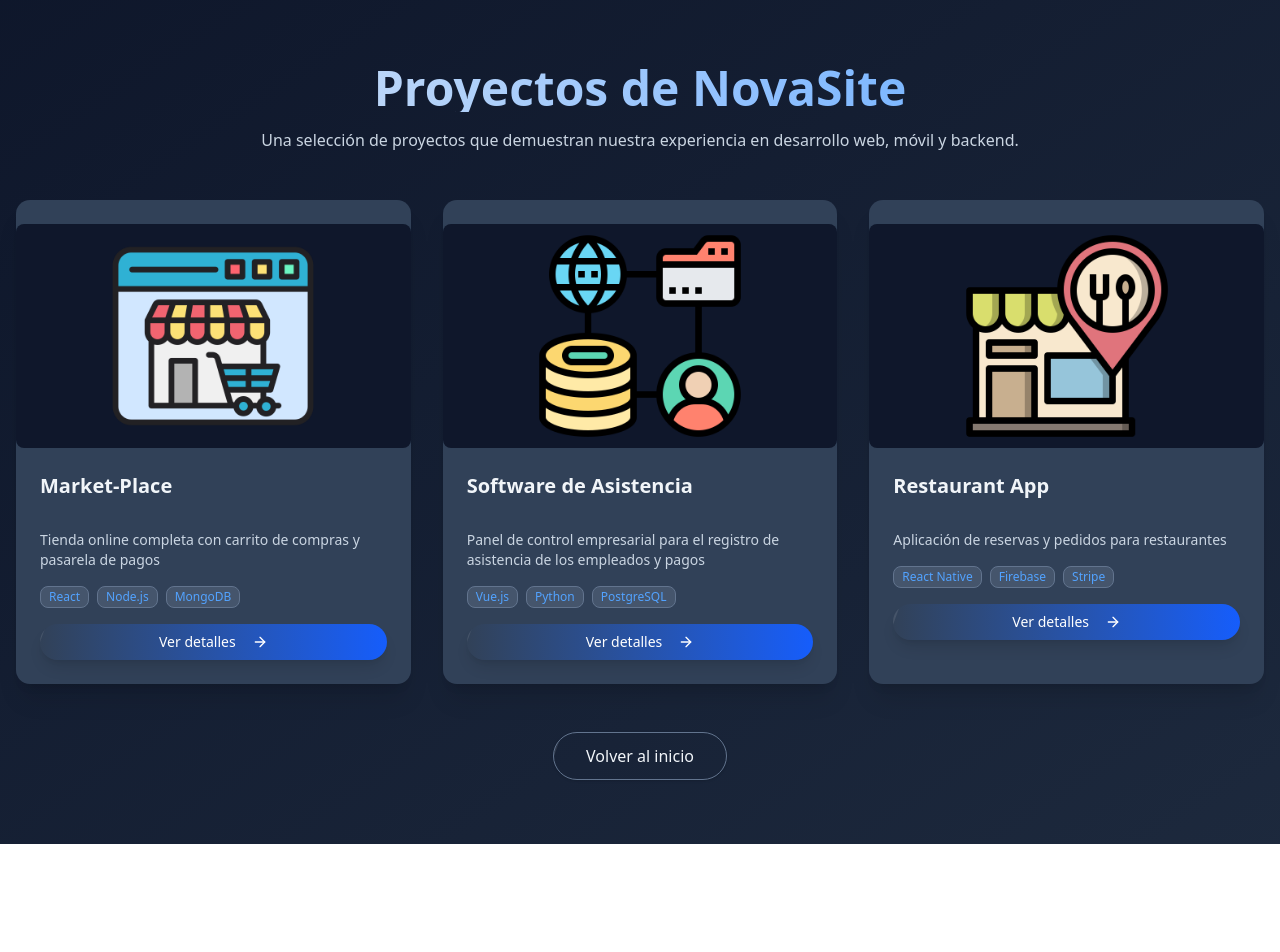
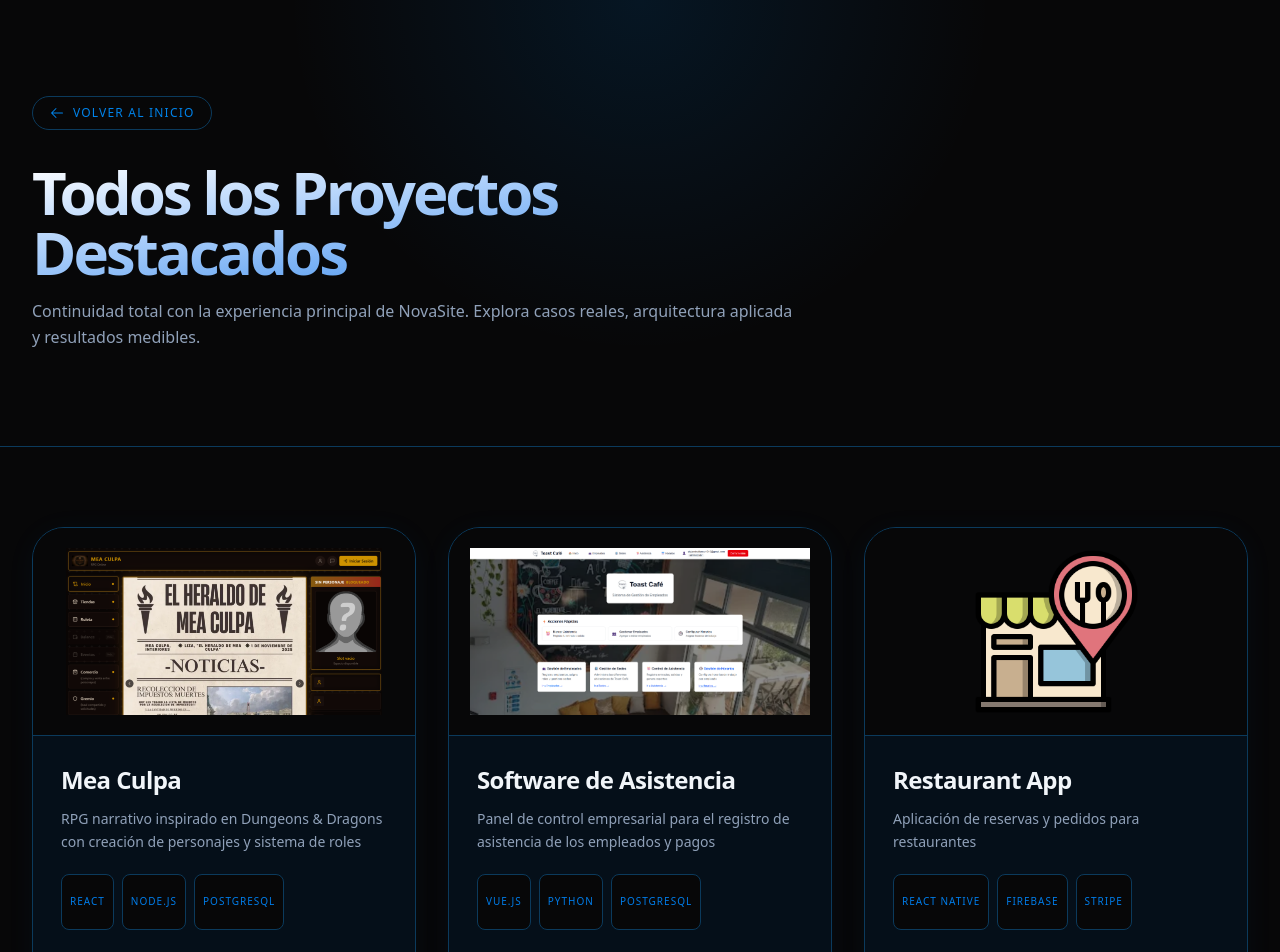
Before and after one commit to AntJimenezZ/nova-site, a Next.js app: page /proyectos in a window 1280 px wide. Shown: the top 952 px of the page. Before the commit the page ends 844 px from the top, so only its background shows below. Built offline with nearby package versions, Linux system fonts and the light colour scheme.

Commit message:
feat: enhance landing and projects pages with modal management and new project details

```diff
--- a/src/app/proyectos/page.tsx
+++ b/src/app/proyectos/page.tsx
@@ -1,167 +1,237 @@
-"use client"
+"use client";
 
-import Link from "next/link"
-import Image from "next/image"
-import { projects } from "@/lib/projects"
-import { Card, CardContent, CardHeader, CardTitle } from "@/components/ui/card"
-import { Badge } from "@/components/ui/badge"
-import { Button } from "@/components/ui/button"
-import { ArrowRight, X } from "lucide-react"
-import { useState } from "react"
+import Link from "next/link";
+import Image from "next/image";
+import { useEffect, useState } from "react";
+import { motion, AnimatePresence } from "framer-motion";
+import { ArrowLeft, ArrowRight, CheckCircle, Star, X } from "@phosphor-icons/react";
+
+import { projects, Project } from "@/lib/projects";
+import { Badge } from "@/components/ui/badge";
 
 export default function ProyectosPage() {
-  type Project = typeof projects[number]
-  const [active, setActive] = useState<Project | null>(null)
+  const [active, setActive] = useState<Project | null>(null);
+
+  useEffect(() => {
+    const previousBodyOverflow = document.body.style.overflow;
+    const previousHtmlOverflow = document.documentElement.style.overflow;
+
+    if (active) {
+      document.body.style.overflow = "hidden";
+      document.documentElement.style.overflow = "hidden";
+    }
+
+    return () => {
+      document.body.style.overflow = previousBodyOverflow;
+      document.documentElement.style.overflow = previousHtmlOverflow;
+    };
+  }, [active]);
+
   return (
-    <main className="min-h-screen bg-gradient-to-br from-slate-900 to-slate-800 px-4 py-16">
-      <div className="container mx-auto">
-        <div className="text-center mb-12">
-          <h1 className="text-4xl md:text-5xl font-extrabold mb-4 bg-gradient-to-r from-slate-200 to-blue-400 bg-clip-text text-transparent">
-            Proyectos de NovaSite
+    <main className="font-outfit min-h-[100dvh] bg-[#070708] text-slate-100 relative overflow-x-hidden">
+      <section className="relative border-b border-[#0B3A5C] bg-[radial-gradient(circle_at_top,rgba(0,131,234,0.12),transparent_45%)]">
+        <div className="container mx-auto px-4 md:px-8 py-20 md:py-24">
+          <Link
+            href="/"
+            className="inline-flex items-center gap-2 text-xs uppercase tracking-widest font-geist-mono text-[#0083EA] border border-[#0B3A5C] px-4 py-2 rounded-full hover:border-[#0083EA] hover:bg-[#0083EA]/15 transition-colors"
+          >
+            <ArrowLeft className="w-4 h-4" />
+            Volver al inicio
+          </Link>
+
+          <div className="mt-8 max-w-3xl">
+            <h1 className="text-4xl md:text-6xl font-black tracking-tighter text-transparent bg-clip-text bg-gradient-to-br from-white to-[#007CE8]">
+              Todos los Proyectos Destacados
             </h1>
-          <p className="text-slate-300 max-w-3xl mx-auto">
-            Una selección de proyectos que demuestran nuestra experiencia en desarrollo web, móvil y backend.
+            <p className="mt-4 text-slate-400 font-geist-sans leading-relaxed">
+              Continuidad total con la experiencia principal de NovaSite. Explora casos reales, arquitectura aplicada y resultados medibles.
             </p>
           </div>
+        </div>
+      </section>
 
-        <div className="grid grid-cols-1 sm:grid-cols-2 lg:grid-cols-3 gap-6 md:gap-8">
-          {projects.map((p, i) => (
-            <Card key={i} className="overflow-hidden border-0 bg-slate-700 hover:bg-slate-600 transition-all duration-300 hover:-translate-y-1 shadow-xl">
-              <div className="relative w-full h-48 sm:h-56 bg-slate-900 rounded-md overflow-hidden ring-1 ring-slate-700/40">
+      <section className="container mx-auto px-4 md:px-8 py-16 md:py-20">
+        <div className="grid grid-cols-1 md:grid-cols-2 xl:grid-cols-3 gap-6 md:gap-8">
+          {projects.map((project, index) => (
+            <motion.article
+              key={project.title}
+              initial={{ opacity: 0, y: 28 }}
+              whileInView={{ opacity: 1, y: 0 }}
+              viewport={{ once: true, margin: "-10%" }}
+              transition={{ duration: 0.45, ease: "easeOut", delay: index * 0.05 }}
+              className="group relative h-full rounded-[2rem] border border-[#0B3A5C] bg-[#050F19] overflow-hidden hover:border-[#0083EA] transition-all duration-300 shadow-[0_4px_30px_rgba(0,131,234,0.05)] hover:shadow-[0_8px_45px_rgba(0,131,234,0.18)]"
+            >
+              <div className="absolute inset-0 opacity-0 group-hover:opacity-100 transition-opacity duration-500 pointer-events-none bg-gradient-to-br from-[#0083EA]/5 via-transparent to-[#0083EA]/10" />
+
+              <div className="relative h-52 border-b border-[#0B3A5C] bg-[#070708]">
                 <Image
-                  src={p.image}
-                  alt={p.title}
+                  src={project.image}
+                  alt={project.title}
                   fill
-                  sizes="(max-width: 640px) 100vw, (max-width: 1024px) 50vw, 33vw"
-                  className="object-contain object-center p-2"
-                  priority={i < 2}
+                  sizes="(max-width: 768px) 100vw, (max-width: 1280px) 50vw, 33vw"
+                  className="object-contain p-5"
+                  priority={index < 3}
                 />
               </div>
-              <CardHeader>
-                <CardTitle className="text-slate-100 text-xl">{p.title}</CardTitle>
-              </CardHeader>
-              <CardContent>
-                <p className="text-slate-300 mb-4 text-sm">{p.description}</p>
-                <div className="flex flex-wrap gap-2 mb-4">
-                  {p.tech.map((t, ti) => (
-                    <Badge key={ti} variant="outline" className="border-slate-500 text-blue-400 bg-slate-600">
-                      {t}
+
+              <div className="relative p-6 md:p-7 flex flex-col h-[calc(100%-13rem)]">
+                <h2 className="text-2xl font-black tracking-tight mb-3">{project.title}</h2>
+                <p className="text-slate-400 text-sm font-geist-sans leading-relaxed line-clamp-3 mb-5">
+                  {project.description}
+                </p>
+
+                <div className="flex flex-wrap gap-2 mb-6 min-h-14">
+                  {project.tech.slice(0, 4).map((tech) => (
+                    <Badge
+                      key={tech}
+                      variant="outline"
+                      className="border-[#0B3A5C] text-[#007CE8] bg-[#070708] font-geist-mono text-[10px] tracking-widest uppercase"
+                    >
+                      {tech}
                     </Badge>
                   ))}
                 </div>
-                <Button
-                  variant="gradient"
-                  className="group relative overflow-hidden rounded-full w-full cursor-pointer focus-visible:ring-[3px] focus-visible:ring-blue-400/50 before:absolute before:inset-y-0 before:-left-1/3 before:w-1/3 before:bg-white/10 before:skew-x-[-20deg] before:transition-transform before:duration-500 hover:before:translate-x-[300%]"
-                  onClick={() => setActive(p)}
+
+                <button
+                  onClick={() => setActive(project)}
+                  className="mt-auto w-full inline-flex items-center justify-center gap-2 rounded-xl border border-[#0B3A5C] bg-[#070708] py-3 text-xs font-bold tracking-widest uppercase text-[#0083EA] hover:border-[#0083EA] hover:bg-[#0083EA]/15 hover:text-white transition-colors"
                 >
-                  Ver detalles
-                  <ArrowRight className="ml-2 w-4 h-4 transition-transform duration-200 group-hover:translate-x-0.5" />
-                </Button>
-              </CardContent>
-            </Card>
+                  Ver caso completo
+                  <ArrowRight className="w-4 h-4" />
+                </button>
+              </div>
+            </motion.article>
           ))}
         </div>
+      </section>
 
-        <div className="flex justify-center mt-12">
-          <Button asChild size="xl" variant="outlineGlow" className="group relative overflow-hidden rounded-full px-8 cursor-pointer focus-visible:ring-[3px] focus-visible:ring-blue-400/50 before:absolute before:inset-y-0 before:-left-1/3 before:w-1/3 before:bg-white/10 before:skew-x-[-20deg] before:transition-transform before:duration-500 hover:before:translate-x-[300%]">
-            <Link href="/" aria-label="Volver al inicio">Volver al inicio</Link>
-          </Button>
+      <AnimatePresence>
+        {active && (
+          <motion.div
+            initial={{ opacity: 0 }}
+            animate={{ opacity: 1 }}
+            exit={{ opacity: 0 }}
+            className="fixed inset-0 z-[100] flex items-center justify-center px-4 py-8 md:p-12 overflow-y-auto"
+          >
+            <div className="absolute inset-0 bg-[#070708]/90 backdrop-blur-md" onClick={() => setActive(null)} />
+
+            <motion.div
+              initial={{ opacity: 0, scale: 0.96, y: 24 }}
+              animate={{ opacity: 1, scale: 1, y: 0 }}
+              exit={{ opacity: 0, scale: 0.98, y: 10 }}
+              transition={{ type: "spring", stiffness: 120, damping: 18 }}
+              className="relative my-auto w-full max-w-5xl max-h-[calc(100dvh-4rem)] bg-[#050F19] border border-[#0B3A5C] rounded-[2.5rem] shadow-[0_0_80px_rgba(0,131,234,0.2)] overflow-hidden flex flex-col z-10"
+            >
+              <div className="absolute top-6 right-6 z-20">
+                <button
+                  onClick={() => setActive(null)}
+                  className="w-12 h-12 flex items-center justify-center rounded-full bg-[#070708]/80 border border-[#0083EA]/50 hover:bg-[#0083EA]/20 transition-colors backdrop-blur-md shadow-lg"
+                  aria-label="Cerrar detalles del proyecto"
+                >
+                  <X className="w-5 h-5 text-white" />
+                </button>
               </div>
 
-        {active && (
-          <div className="fixed inset-0 z-50 flex items-center justify-center p-2 sm:p-4">
-            {/* Backdrop */}
-            <div className="absolute inset-0 bg-black/60 backdrop-blur-sm" onClick={() => setActive(null)} />
-            {/* Dialog */}
-            <div role="dialog" aria-modal="true" className="relative z-10 w-full max-w-[95vw] sm:max-w-xl rounded-2xl bg-slate-900 ring-1 ring-slate-700/60 shadow-2xl overflow-hidden animate-in fade-in zoom-in-95">
-              <div className="flex items-center justify-between px-3 sm:px-6 py-3 sm:py-4 border-b border-slate-800">
-                <h3 className="text-lg sm:text-xl font-bold text-slate-100">{active.title}</h3>
-                <button aria-label="Cerrar" onClick={() => setActive(null)} className="p-2 rounded-lg hover:bg-slate-800 text-slate-300">
-                  <X className="w-5 h-5" />
-                </button>
+              <div className="max-h-[calc(100dvh-4rem)] overflow-y-auto hidden-scrollbar overscroll-contain">
+                <div className="w-full relative min-h-[220px] overflow-hidden border-b border-[#0B3A5C] p-8 md:p-16 flex flex-col justify-end bg-gradient-to-tr from-[#050F19] to-[#0B3A5C]/40">
+                  <Badge variant="outline" className="w-fit border-[#0083EA]/30 text-[#0083EA] bg-[#0083EA]/10 font-mono text-[10px] tracking-widest uppercase mb-6">
+                    {active.client || "Sector Empresarial"}
+                  </Badge>
+                  <h3 className="text-5xl md:text-7xl font-black tracking-tighter text-transparent bg-clip-text bg-gradient-to-br from-white to-[#007CE8]">
+                    {active.title}
+                  </h3>
                 </div>
-              <div className="px-3 sm:px-6 py-3 sm:py-4 grid gap-4 sm:gap-5 max-h-[80vh] overflow-y-auto">
-                <div className="relative w-full h-44 sm:h-56 bg-slate-800 rounded-lg overflow-hidden ring-1 ring-slate-700/40">
-                  <Image src={active.image} alt={active.title} fill sizes="(max-width: 640px) 90vw, 560px" className="object-contain object-center p-2" />
-                </div>
-                <p className="text-slate-300 text-sm sm:text-base">
-                  {active.longDescription ?? active.description}
+
+                <div className="w-full p-8 md:p-16 flex flex-col gap-10">
+                  <p className="max-w-4xl text-lg md:text-xl text-slate-300 font-geist-sans leading-relaxed">
+                    {active.longDescription || active.description}
                   </p>
-                <div className="flex flex-wrap gap-2">
-                  {active.tech?.map((t, idx) => (
-                    <Badge key={idx} variant="outline" className="border-slate-600 text-blue-400 bg-slate-700">{t}</Badge>
-                  ))}
-                </div>
-                {(active.role || active.duration || active.client) && (
-                  <div className="grid grid-cols-1 sm:grid-cols-3 gap-3 text-sm">
-                    {active.role && (
-                      <div className="rounded-lg bg-slate-800/60 p-3 ring-1 ring-slate-700/50">
-                        <div className="text-slate-400">Rol</div>
-                        <div className="text-slate-200 font-medium">{active.role}</div>
-                      </div>
-                    )}
-                    {active.duration && (
-                      <div className="rounded-lg bg-slate-800/60 p-3 ring-1 ring-slate-700/50">
-                        <div className="text-slate-400">Duración</div>
-                        <div className="text-slate-200 font-medium">{active.duration}</div>
-                      </div>
-                    )}
-                    {active.client && (
-                      <div className="rounded-lg bg-slate-800/60 p-3 ring-1 ring-slate-700/50">
-                        <div className="text-slate-400">Cliente</div>
-                        <div className="text-slate-200 font-medium">{active.client}</div>
-                      </div>
-                    )}
-                  </div>
-                )}
-                {active.features && active.features.length > 0 && (
-                  <div>
-                    <div className="text-slate-200 font-semibold mb-2">Características clave</div>
-                    <ul className="list-disc pl-5 space-y-1 text-slate-300 text-sm">
-                      {active.features.map((f, i) => (
-                        <li key={i}>{f}</li>
+
+                  <div className="grid grid-cols-1 md:grid-cols-2 gap-12 mt-4">
+                    {active.features && (
+                      <div className="p-6 md:p-8 rounded-[1.5rem] bg-[#070708]/70 border border-[#0B3A5C]">
+                        <h4 className="text-xs tracking-widest font-mono text-[#007CE8] mb-6 uppercase">Características Implementadas</h4>
+                        <ul className="space-y-4">
+                          {active.features.map((feature, i) => (
+                            <li key={i} className="flex items-start text-slate-300 font-geist-sans">
+                              <CheckCircle weight="fill" className="w-5 h-5 text-[#0083EA] mr-3 shrink-0 mt-0.5" />
+                              <span>{feature}</span>
+                            </li>
                           ))}
                         </ul>
                       </div>
                     )}
-                {active.outcomes && active.outcomes.length > 0 && (
-                  <div>
-                    <div className="text-slate-200 font-semibold mb-2">Resultados</div>
-                    <ul className="list-disc pl-5 space-y-1 text-slate-300 text-sm">
-                      {active.outcomes.map((o, i) => (
-                        <li key={i}>{o}</li>
+
+                    {(active.metrics || active.outcomes) && (
+                      <div className="p-6 md:p-8 rounded-[1.5rem] bg-[#070708] border border-[#0B3A5C] flex flex-col justify-center">
+                        <h4 className="text-xs tracking-widest font-mono text-[#007CE8] mb-8 uppercase text-center">Impacto Operativo</h4>
+
+                        <div className="grid grid-cols-2 gap-6 text-center mb-8">
+                          {active.metrics?.map((metric, i) => (
+                            <div key={i}>
+                              <p className="text-4xl font-black text-white mb-2">{metric.value}</p>
+                              <p className="text-xs text-slate-500 font-geist-mono uppercase tracking-widest">{metric.label}</p>
+                            </div>
                           ))}
-                    </ul>
                         </div>
-                )}
-                {active.metrics && active.metrics.length > 0 && (
-                  <div>
-                    <div className="text-slate-200 font-semibold mb-2">Métricas</div>
-                    <div className="flex flex-wrap gap-2">
-                      {active.metrics.map((m, i) => (
-                        <div key={i} className="px-3 py-1 rounded-full bg-slate-800/70 ring-1 ring-slate-700/60 text-slate-200 text-xs">
-                          <span className="text-slate-400 mr-1">{m.label}:</span>
-                          <span className="font-semibold">{m.value}</span>
+
+                        <div className="space-y-3 border-t border-[#0B3A5C] pt-6">
+                          {active.outcomes?.map((outcome, i) => (
+                            <div key={i} className="text-sm text-slate-400 font-geist-sans flex items-center justify-center">
+                              <Star weight="fill" className="w-4 h-4 text-[#007CE8] mr-2" />
+                              {outcome}
                             </div>
                           ))}
                         </div>
                       </div>
                     )}
-                {/* Enlaces de demo/repositorio removidos a solicitud del usuario */}
                   </div>
-              <div className="px-3 sm:px-6 py-3 sm:py-4 border-t border-slate-800 flex flex-col sm:flex-row justify-end gap-3">
-                <Button
-                  variant="outlineGlow"
-                  className="group relative overflow-hidden rounded-full px-6 w-full sm:w-auto cursor-pointer focus-visible:ring-[3px] focus-visible:ring-blue-400/50 before:absolute before:inset-y-0 before:-left-1/3 before:w-1/3 before:bg-white/10 before:skew-x-[-20deg] before:transition-transform before:duration-500 hover:before:translate-x-[300%]"
-                  onClick={() => setActive(null)}
+
+                  <div className="mt-4 pt-8 border-t border-[#0B3A5C] flex gap-3 flex-wrap">
+                    {active.tech.map((tech) => (
+                      <span
+                        key={tech}
+                        className="px-5 py-2 bg-[#0B3A5C]/20 text-white hover:bg-[#0083EA]/20 hover:border-[#0083EA] transition-colors font-geist-mono text-xs rounded-xl border border-[#0B3A5C]"
                       >
-                  Cerrar
-                </Button>
+                        {tech}
+                      </span>
+                    ))}
+                  </div>
+
+                  {active.links?.demo && active.links.demo !== "#" && (
+                    <div className="pt-2">
+                      <a
+                        href={active.links.demo}
+                        target="_blank"
+                        rel="noopener noreferrer"
+                        className="inline-flex items-center gap-2 rounded-xl border border-[#0B3A5C] bg-[#070708] px-5 py-3 text-xs font-bold tracking-widest uppercase text-[#0083EA] hover:border-[#0083EA] hover:bg-[#0083EA]/15 hover:text-white transition-colors"
+                      >
+                        Ver proyecto en vivo
+                        <ArrowRight className="w-4 h-4" />
+                      </a>
+                    </div>
+                  )}
+
+                  <div className="pt-2">
+                    <p className="text-xs tracking-widest uppercase font-geist-mono text-[#007CE8] mb-3">
+                      Vista del proyecto
+                    </p>
+                    <div className="relative w-full h-64 md:h-[26rem] rounded-[1.5rem] overflow-hidden border border-[#0B3A5C] bg-[#070708]">
+                      <Image
+                        src={active.image}
+                        alt={`Vista del proyecto ${active.title}`}
+                        fill
+                        className="object-cover object-center"
+                        sizes="(max-width: 768px) 100vw, 1200px"
+                      />
                     </div>
                   </div>
                 </div>
+              </div>
+            </motion.div>
+          </motion.div>
         )}
-      </div>
+      </AnimatePresence>
     </main>
-  )
+  );
 }
--- a/src/lib/projects.ts
+++ b/src/lib/projects.ts
@@ -15,37 +15,37 @@ export type Project = {
 
 export const projects: Project[] = [
   {
-    title: "Market-Place",
-    description: "Tienda online completa con carrito de compras y pasarela de pagos",
-    image: "/logos/digital-marketing_9541515.png",
-    tech: ["React", "Node.js", "MongoDB"],
+    title: "Mea Culpa",
+    description: "RPG narrativo inspirado en Dungeons & Dragons con creación de personajes y sistema de roles",
+    image: "/MEACULPA.RPG.png",
+    tech: ["React", "Node.js", "PostgreSQL"],
     longDescription:
-      "Desarrollamos una plataforma e‑commerce escalable con catálogo administrable, búsqueda avanzada y checkout seguro. Se integró pasarela de pago (Stripe) y panel para gestión de inventario, órdenes y clientes. Diseño responsive y performance optimizado para SEO.",
+      "Desarrollamos Mea Culpa, un RPG online basado en la experiencia de Dungeons & Dragons, centrado en interpretación de personajes y desempeño de roles dentro de campañas narrativas. Implementamos creación de personajes, fichas dinámicas, gestión de habilidades, inventario y progresión por sesiones, junto con herramientas para directores de juego.",
     features: [
-      "Catálogo con categorías, filtros y búsqueda",
-      "Carrito persistente y cálculo de envíos",
-      "Checkout con Stripe y webhooks",
-      "Panel admin: inventario, órdenes, clientes",
-      "SEO técnico y carga rápida (LCP < 2.5s)",
+      "Creación y personalización de personajes",
+      "Sistema de fichas con atributos, clases y habilidades",
+      "Gestión de inventario y progresión por campaña",
+      "Panel del director para narrar y moderar sesiones",
+      "Historial de decisiones y eventos por partida",
     ],
     outcomes: [
-      "Aumento de conversión en 32%",
-      "Reducción de abandono de carrito en 18%",
+      "Mayor inmersión y continuidad en campañas multisesión",
+      "Mejora en la organización de partidas y desempeño de roles",
     ],
     metrics: [
-      { label: "Usuarios/Mes", value: "15K+" },
-      { label: "Tasa Conversión", value: "3.4%" },
-      { label: "Core Web Vitals", value: "Good" },
+      { label: "Campañas Activas", value: "120+" },
+      { label: "Jugadores Registrados", value: "2.5K+" },
+      { label: "Sesiones/semana", value: "900+" },
     ],
-    role: "Full‑stack (arquitectura, frontend, backend, DevOps)",
-    duration: "12 semanas",
-    client: "Retail LATAM",
-    links: { demo: "#", repo: "#" },
+    role: "Full‑stack (arquitectura, gameplay web, backend)",
+    duration: "14 semanas",
+    client: "Comunidad RPG",
+    links: { demo: "https://meaculpadnd.com/", repo: "#" },
   },
   {
     title: "Software de Asistencia",
     description: "Panel de control empresarial para el registro de asistencia de los empleados y pagos",
-    image: "/logos/data-complexity_1925161.png",
+    image: "/ToastCafe.png",
     tech: ["Vue.js", "Python", "PostgreSQL"],
     longDescription:
       "Sistema interno para RR.HH. con fichaje, control de horas, cálculo de ausencias y exportes para nómina. API segura, roles y permisos, auditoría y reportes personalizados.",
@@ -60,7 +60,7 @@ export const projects: Project[] = [
       "Ahorro de 10h/semana en RR.HH.",
     ],
     metrics: [
-      { label: "Usuarios", value: "300+" },
+      { label: "Usuarios", value: "100+" },
       { label: "Disponibilidad", value: ">99.9%" },
     ],
     role: "Backend & Frontend, integración con nómina",
```
Also changed, not shown: src/app/page.tsx (+80 -9 lines), public/MEACULPA.RPG.png (added), public/ToastCafe.png (added). Lines whose indentation alone changed are shown as unchanged.
